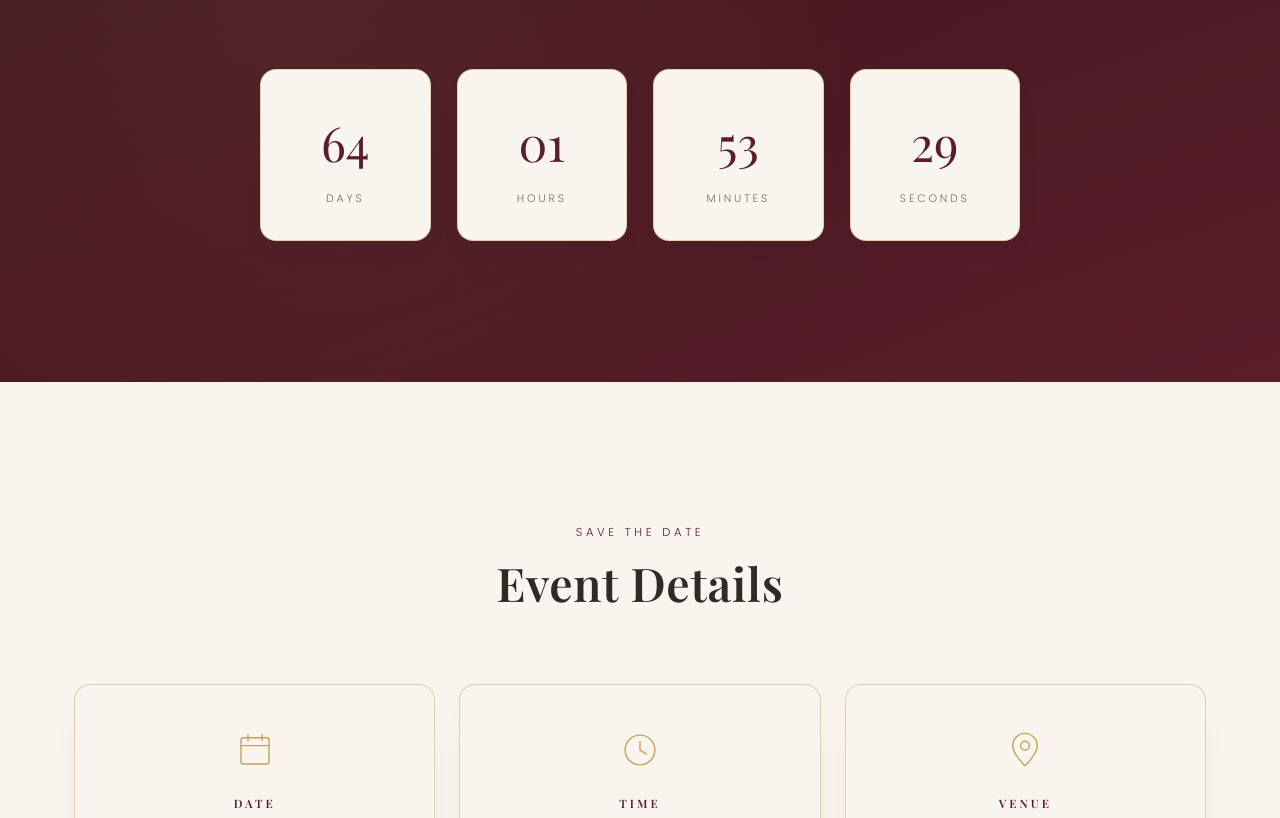
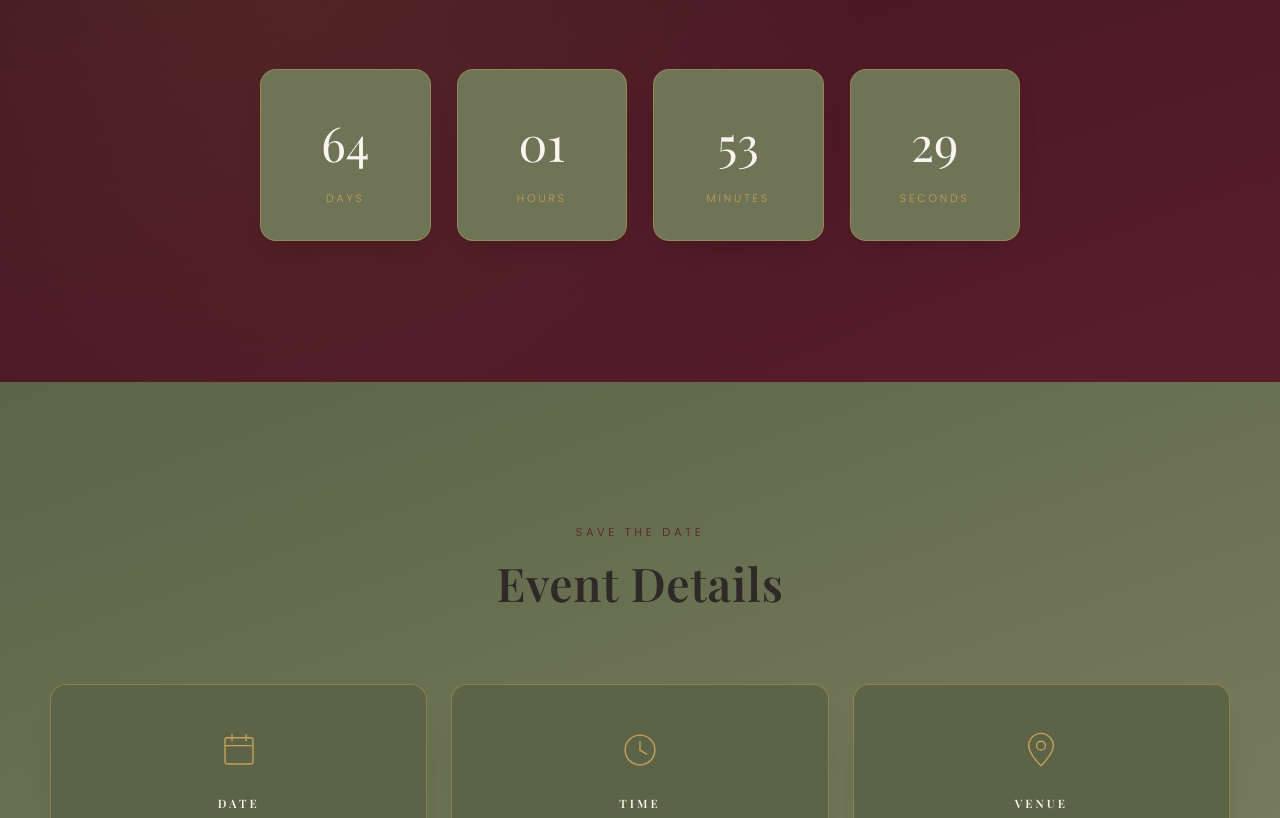
Before and after one commit to MarkMedhat4/Nadeen-Marco, a plain HTML site: page index.html in a window 1280 px wide. Shown: the part 2069-2887 px from the top of the page. Drawn offline with nearby package versions, Linux system fonts and the light colour scheme; a web font is replaced by a local one.

Commit message:
Update styles for count and detail cards

```diff
--- a/style.css
+++ b/style.css
@@ -596,20 +596,20 @@ blockquote{
   margin: 0 auto;
 }
 .count-card{
-  background: var(--background);
+  background: var(--secondary);
   border: 1px solid var(--gold-line);
   border-radius: var(--radius-md);
   padding: clamp(18px,3vw,32px) 6px;
   text-align: center;
-  box-shadow: 0 12px 26px -16px rgba(46,42,40,.3);
+  box-shadow: 0 12px 26px -16px rgba(0,0,0,.35);
   transition: transform var(--dur-fast) var(--ease), border-color var(--dur-fast) var(--ease), box-shadow var(--dur-fast) var(--ease);
 }
-.count-card:hover{ transform: translateY(-6px); border-color: var(--accent); box-shadow: 0 18px 32px -14px rgba(46,42,40,.35); }
+.count-card:hover{ transform: translateY(-6px); border-color: var(--accent); box-shadow: 0 18px 32px -14px rgba(0,0,0,.4); }
 .count-num{
   display: block;
   font-family: var(--display);
   font-size: clamp(1.8rem, 5vw, 3rem);
-  color: var(--primary);
+  color: var(--background);
   font-variant-numeric: tabular-nums;
 }
 .count-label{
@@ -618,12 +618,21 @@ blockquote{
   font-size: .68rem;
   letter-spacing: .26em;
   text-transform: uppercase;
-  color: var(--secondary);
+  color: var(--accent);
 }
 
 /* ==========================================================================
    10. EVENT DETAILS
    ========================================================================== */
+.details-section{
+  max-width: none;
+  background: linear-gradient(160deg, #5C6347 0%, var(--secondary) 55%, #7A8060 100%);
+  position: relative;
+}
+.details-section .details-grid{
+  max-width: var(--container);
+  margin: 0 auto;
+}
 .details-grid{
   display: grid;
   grid-template-columns: repeat(3, minmax(0,1fr));
@@ -633,21 +642,19 @@ blockquote{
   text-align: center;
   padding: 44px 20px;
   border-radius: var(--radius-md);
-  background: rgba(248,244,238,.7);
+  background: #5C6347;
   border: 1px solid var(--gold-line);
-  backdrop-filter: blur(10px);
-  -webkit-backdrop-filter: blur(10px);
-  box-shadow: 0 20px 40px -28px rgba(46,42,40,.25);
+  box-shadow: 0 20px 40px -28px rgba(0,0,0,.4);
   transition: transform var(--dur-fast) var(--ease), box-shadow var(--dur-fast) var(--ease);
 }
 .detail-card:hover{
   transform: translateY(-8px);
-  box-shadow: 0 30px 50px -24px rgba(198,161,91,.35);
+  box-shadow: 0 30px 50px -24px rgba(198,161,91,.4);
 }
 .detail-icon{
   width: 42px; height: 42px;
   fill: none;
-  stroke: var(--gold);
+  stroke: var(--accent);
   stroke-width: 1.6;
   margin-bottom: 18px;
 }
@@ -655,12 +662,13 @@ blockquote{
   font-size: .72rem;
   letter-spacing: .26em;
   text-transform: uppercase;
-  color: var(--rose);
+  color: var(--background);
   margin-bottom: 10px;
 }
 .detail-card p{
   font-family: var(--display);
   font-size: 1.25rem;
+  color: var(--background);
 }
 
 /* ==========================================================================
```
